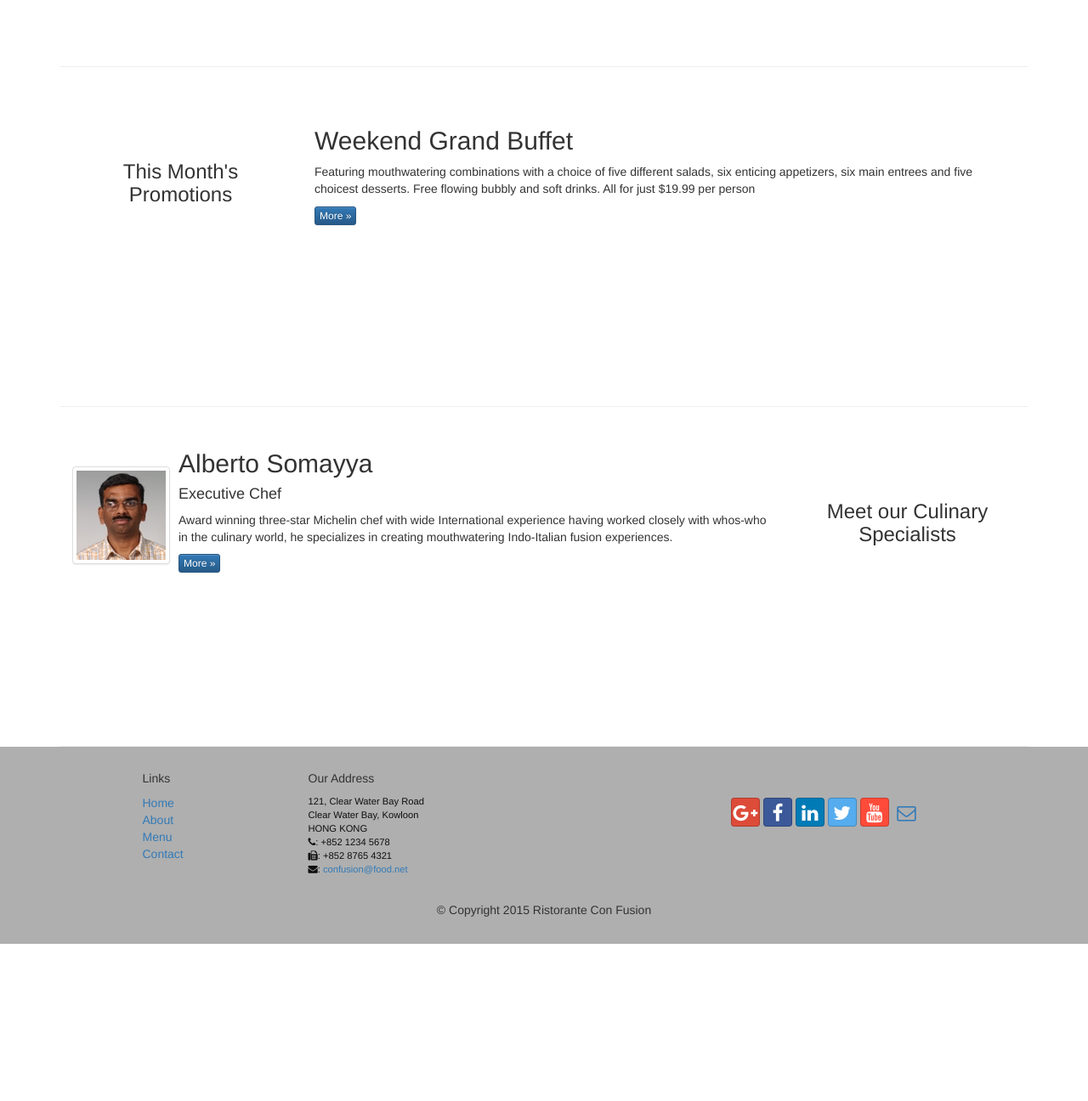
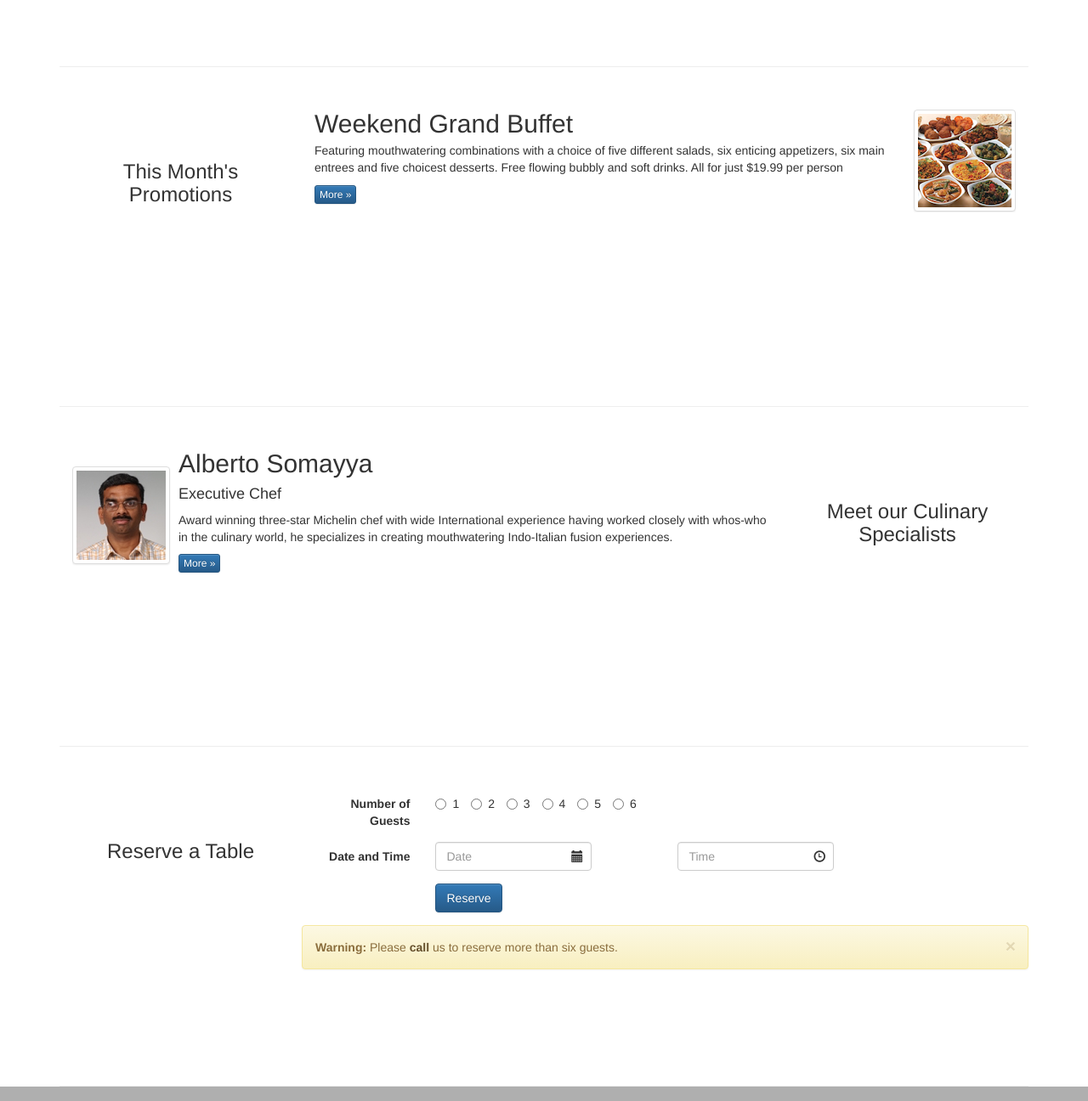
Before and after one commit to SergeyChmil/bootstrap_exercises, a plain HTML site: page conFusion/index.html in a window 1280 px wide. Shown: the part 780-2076 px from the top of the page at 85% size. Before the commit the page ends 1891 px from the top, so only its background shows below. Drawn offline with nearby package versions, Linux system fonts and the light colour scheme.

Commit message:
Made second exam task

```diff
--- a/conFusion/css/mystyles.css
+++ b/conFusion/css/mystyles.css
@@ -33,6 +33,20 @@ body{
     z-index:0;
 }
 
+.vcenter {
+    display: inline-block;
+    vertical-align: middle;
+    float: none;
+}
+.vertical-align {
+    display: flex;
+    align-items: center;
+}
+
+.my-navbar-text {
+    color: white;
+}
+
 .navbar-inverse {
     background: #303F9F;
 }
--- a/conFusion/index.html
+++ b/conFusion/index.html
@@ -38,7 +38,8 @@
                 <a class="navbar-brand" href="index.html"><img src="img/logo.png" height=30 width=41></a>
             </div>
             <div id="navbar" class="navbar-collapse collapse">
-            <ul class="nav navbar-nav">
+                <div>
+                    <ul class="nav navbar-nav">
                 <li class="active">
                     <a href="#">
                         <span class="glyphicon glyphicon-home" aria-hidden="true"></span> Home</a></li>
@@ -65,7 +66,19 @@
                     <a href="contactus.html">
                         <i class="fa fa-envelope-o" aria-hidden="true"></i> Contact</a></li>
             </ul>
+                    <form class="navbar-form navbar-right">
+                        <div class="form-group">
+                            <input type="email" class="form-control" id="loginInputEmail" placeholder="Email">
+                            <input type="password" class="form-control" id="loginInputPassword" placeholder="Password">
+                            <label class="my-navbar-text">
+                                <input type="checkbox"> Remember me
+                            </label>
+                            <button type="submit" class="btn btn-info">Sign In</button>
+                        </div>
+                    </form>
                 </div>
+            </div>
+
         </div>
     </nav>
 
@@ -83,6 +96,12 @@
                 <div class="col-xs-12 col-sm-2">
                     <p style="padding:20px;"></p>
                     <img src="img/logo.png" class="img-responsive">
+                </div>
+                <div class="col-xs-12 col-sm-2">
+                    <p style="padding:40px;"></p>
+                    <div class="container vertical-align">
+                        <a class="btn btn-warning btn-block" href="#orderTable" role="button">Reserve table</a>
+                    </div>
                 </div>
             </div>
         </div>
@@ -103,7 +122,10 @@
                         </a>
                     </div>
                     <div class="media-body">
-                        <h2 class="media-heading">Uthappizza</h2>
+                        <h2 class="media-heading">Uthappizza
+                            <span class="label label-danger label-xs">Hot</span>
+                            <span class="badge">$4.99</span>
+                        </h2>
                         <p>A unique combination of Indian Uthappam (pancake) and
                             Italian pizza, topped with Cerignola olives, ripe vine
                             cherry tomatoes, Vidalia onion, Guntur chillies and
@@ -120,10 +142,21 @@
                 <p style="padding:20px;"></p>
                 <h3 align=center>This Month's Promotions</h3>
             </div>
+
             <div class="col-xs-12 col-sm-9">
-                <h2>Weekend Grand Buffet</h2>
-                <p>Featuring mouthwatering combinations with a choice of five different salads, six enticing appetizers, six main entrees and five choicest desserts. Free flowing bubbly and soft drinks. All for just $19.99 per person </p>
-                <p><a class="btn btn-primary btn-xs" href="#">More &raquo;</a></p>
+                <div class="media">
+                    <div class="media-body">
+                        <h2 class="media-heading">Weekend Grand Buffet</h2>
+                        <p>Featuring mouthwatering combinations with a choice of five different salads, six enticing appetizers, six main entrees and five choicest desserts. Free flowing bubbly and soft drinks. All for just $19.99 per person </p>
+                        <p><a class="btn btn-primary btn-xs" href="#">More &raquo;</a></p>
+                    </div>
+                    <div class="media-right media-middle">
+                        <a href="#">
+                            <img class="media-object img-thumbnail"
+                                 src="img/buffet.png" alt="Promotions">
+                        </a>
+                    </div>
+                </div>
             </div>
         </div>
 
@@ -151,6 +184,54 @@
                         <p><a class="btn btn-primary btn-xs" href="#">More &raquo;</a></p>
                     </div>
                 </div>
+            </div>
+        </div>
+
+        <div class="row row-content" id="orderTable">
+            <div class="col-xs-12 col-sm-3">
+                <p style="padding:20px;"></p>
+                <h3 align=center>Reserve a Table</h3>
+            </div>
+            <div class="col-xs-12 col-sm-9">
+                <form class="form-horizontal" role="form">
+                    <div class="form-group">
+                        <label class="col-sm-2 control-label">Number of Guests</label>
+                        <div class="col-sm-10" id="numberOfGuests">
+                            <label class="radio-inline"><input type="radio" name="radioOrderTable">1</label>
+                            <label class="radio-inline"><input type="radio" name="radioOrderTable">2</label>
+                            <label class="radio-inline"><input type="radio" name="radioOrderTable">3</label>
+                            <label class="radio-inline"><input type="radio" name="radioOrderTable">4</label>
+                            <label class="radio-inline"><input type="radio" name="radioOrderTable">5</label>
+                            <label class="radio-inline"><input type="radio" name="radioOrderTable">6</label>
+                        </div>
+                    </div>
+
+                    <div class="form-group has-feedback">
+                        <label class="col-sm-2 control-label">Date and Time</label>
+                        <div class="col-sm-3">
+                            <input type="email" class="form-control" id="dateOrder" placeholder="Date">
+                            <i class="form-control-feedback glyphicon glyphicon-calendar"></i>
+                        </div>
+                        <div class="col-sm-1"></div>
+                        <div class="col-sm-3">
+                            <input type="email" class="form-control" id="timeOrder" placeholder="Time">
+                            <i class="form-control-feedback glyphicon glyphicon-time"></i>
+                        </div>
+                    </div>
+
+                    <div class="form-group">
+                        <div class="col-sm-offset-2 col-sm-10">
+                            <button type="submit" class="btn btn-primary">Reserve</button>
+                        </div>
+                    </div>
+
+                    <div class="form-group">
+                        <div class="alert alert-warning alert-dismissible" role="alert">
+                            <button type="button" class="close" data-dismiss="alert" aria-label="Close"><span aria-hidden="true">&times;</span></button>
+                            <strong>Warning:</strong> Please <a href="#" class="alert-link">call</a> us to reserve more than six guests.
+                        </div>
+                    </div>
+                </form>
             </div>
         </div>
     </div>
```
